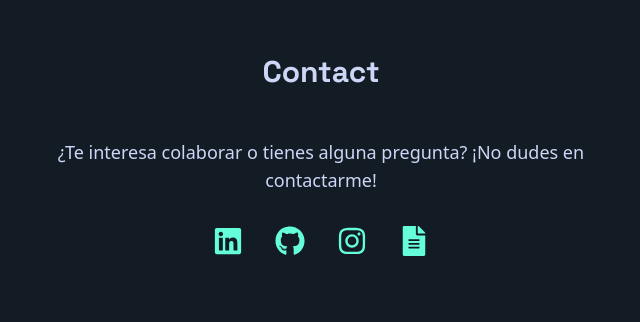
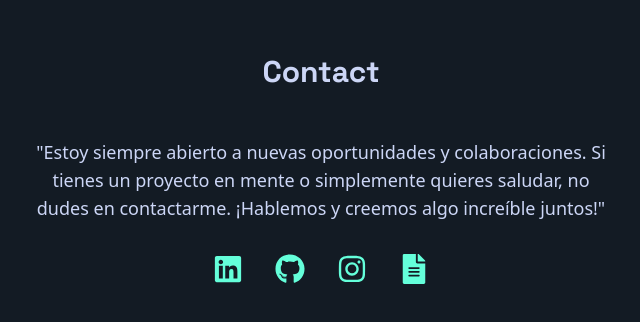
Before and after one commit to Albertojs89/AlbertoJSDev, a React (Vite) app: page / in a window 1280 px wide. Shown: the part 3971-4293 px from the top of the page, without its empty margins (319-959 px from the left). Built offline with nearby package versions, Linux system fonts and the light colour scheme.

Commit message:
enlaces ok

```diff
--- a/index.html
+++ b/index.html
@@ -6,6 +6,7 @@
     <meta name="viewport" content="width=device-width, initial-scale=1.0" />
     <title>Vite + React</title>
     <link href="https://fonts.googleapis.com/css2?family=Inter:wght@400;500;700&family=Space+Grotesk:wght@500;700&display=swap" rel="stylesheet">
+    <link href="https://fonts.googleapis.com/css2?family=Inter:wght@400;500;700&family=Poppins:wght@700&display=swap" rel="stylesheet">
 
   </head>
   <body>
--- a/src/index.css
+++ b/src/index.css
@@ -28,7 +28,8 @@
 
 body {
   font-family: 'Inter', sans-serif;
-
+   font-size: 1rem;
+  line-height: 1.6;
 }
 
 h1, h2, h3, h4 {
--- a/src/sections/About.jsx
+++ b/src/sections/About.jsx
@@ -52,7 +52,7 @@ function About() {
       {/* Títulos animados */}
       <div className="h-14 mb-10 relative">
         <h3
-          className={`absolute left-1/2 -translate-x-1/2 text-3xl font-semibold text-[#64ffda] transition-all duration-500 ease-in-out ${
+          className={`absolute left-1/2 -translate-x-1/2 text-3xl font-semibold text-[#64ffda] font-[Poppins] transition-all duration-500 ease-in-out ${
             selected === 'frontend'
               ? 'opacity-100 translate-y-0'
               : 'opacity-0 -translate-y-2 pointer-events-none'
--- a/src/sections/Contact.jsx
+++ b/src/sections/Contact.jsx
@@ -10,7 +10,7 @@ function Contact() {
       <h2 className="text-3xl font-bold mb-12">Contact</h2>
 
       <p className="text-lg text-[#ccd6f6] max-w-xl mb-8">
-        ¿Te interesa colaborar o tienes alguna pregunta? ¡No dudes en contactarme!
+        "Estoy siempre abierto a nuevas oportunidades y colaboraciones. Si tienes un proyecto en mente o simplemente quieres saludar, no dudes en contactarme. ¡Hablemos y creemos algo increíble juntos!"
       </p>
 
       {/* Redes sociales */}
@@ -21,6 +21,7 @@ function Contact() {
           target="_blank"
           rel="noopener noreferrer"
           className="relative group hover:text-[#a0ffe6] transition-all duration-300"
+          alt='LinkedIn'
         >
           <FaLinkedin />
           <span className="absolute inset-0 pointer-events-none overflow-hidden">
@@ -30,10 +31,11 @@ function Contact() {
 
         {/* GitHub */}
         <a
-          href="https://github.com/Albertojs89?tab=repositories"
+          href="https://github.com/Albertojs89"
           target="_blank"
           rel="noopener noreferrer"
           className="relative group hover:text-[#a0ffe6] transition-all duration-300"
+          alt='GitHub'
         >
           <FaGithub />
           <span className="absolute inset-0 pointer-events-none overflow-hidden">
@@ -47,6 +49,7 @@ function Contact() {
           target="_blank"
           rel="noopener noreferrer"
           className="relative group hover:text-[#a0ffe6] transition-all duration-300"
+          alt='Instagram'
         >
           <FaInstagram />
           <span className="absolute inset-0 pointer-events-none overflow-hidden">
--- a/src/sections/Skills.jsx
+++ b/src/sections/Skills.jsx
@@ -38,7 +38,7 @@ function Skills() {
       className="min-h-screen py-32 px-4 text-center"
       data-aos="fade-up"
     >
-      <h2 className="text-3xl font-bold mb-12">Skills</h2>
+      <h2 className="text-3xl font-bold mb-12 font-[Poppins]">Skills</h2>
 
       <div className="grid grid-cols-2 sm:grid-cols-3 lg:grid-cols-4 gap-10">
 
```
Also changed, not shown: 1 other file (tests, documents, lock files or other folders).
